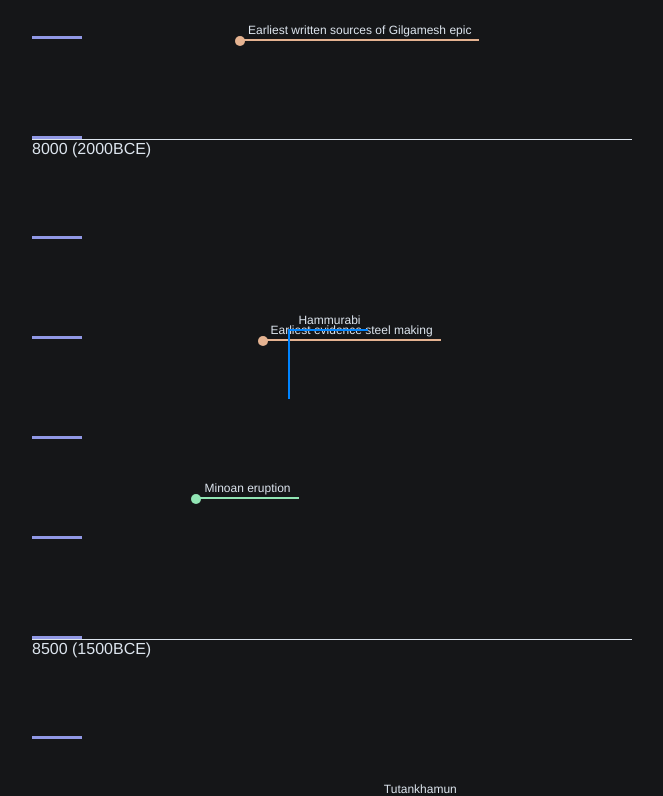
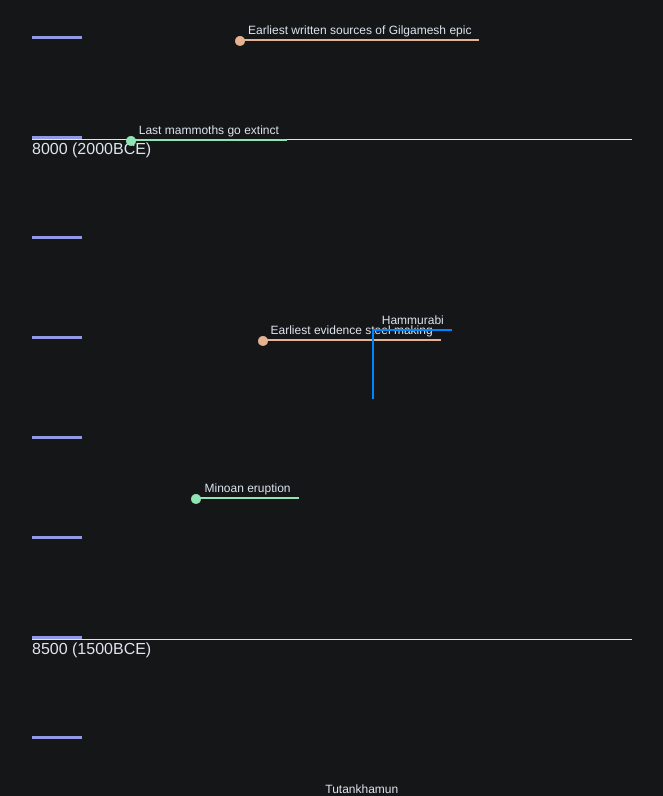
Before and after one commit to andrewlaskey/history-timeline, a Vue app: page / in a window 1280 px wide. Shown: the part 8040-8836 px from the top of the page, without its empty margins (308-971 px from the left). Built offline with nearby package versions, Linux system fonts and the light colour scheme.

Commit message:
add mammoths

```diff
--- a/src/data/events.ts
+++ b/src/data/events.ts
@@ -146,4 +146,11 @@ export const events: DataPoint[] = [
     category: Category.POLITICAL,
     range: 3
   },
+  {
+    label: 'Last mammoths go extinct',
+    link: 'https://en.wikipedia.org/wiki/Wrangel_Island',
+    year: '2000 BCE',
+    kind: Kind.EVENT,
+    category: Category.NATURE
+  },
 ];
```
